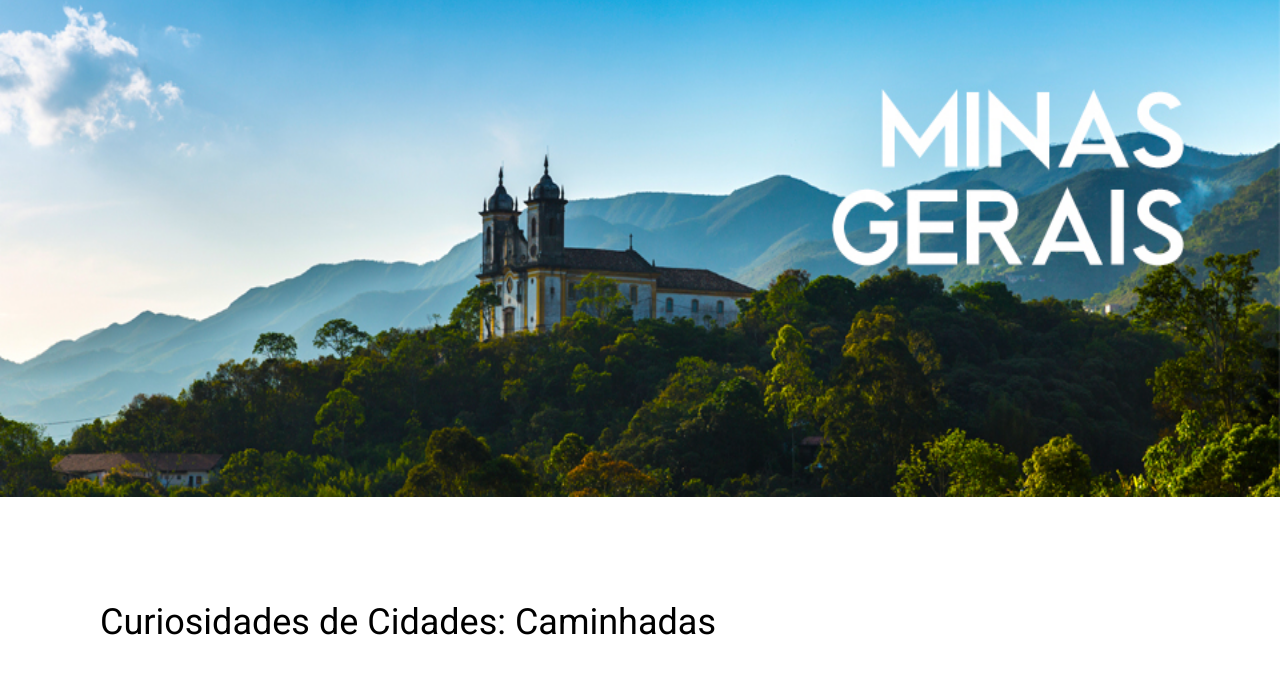
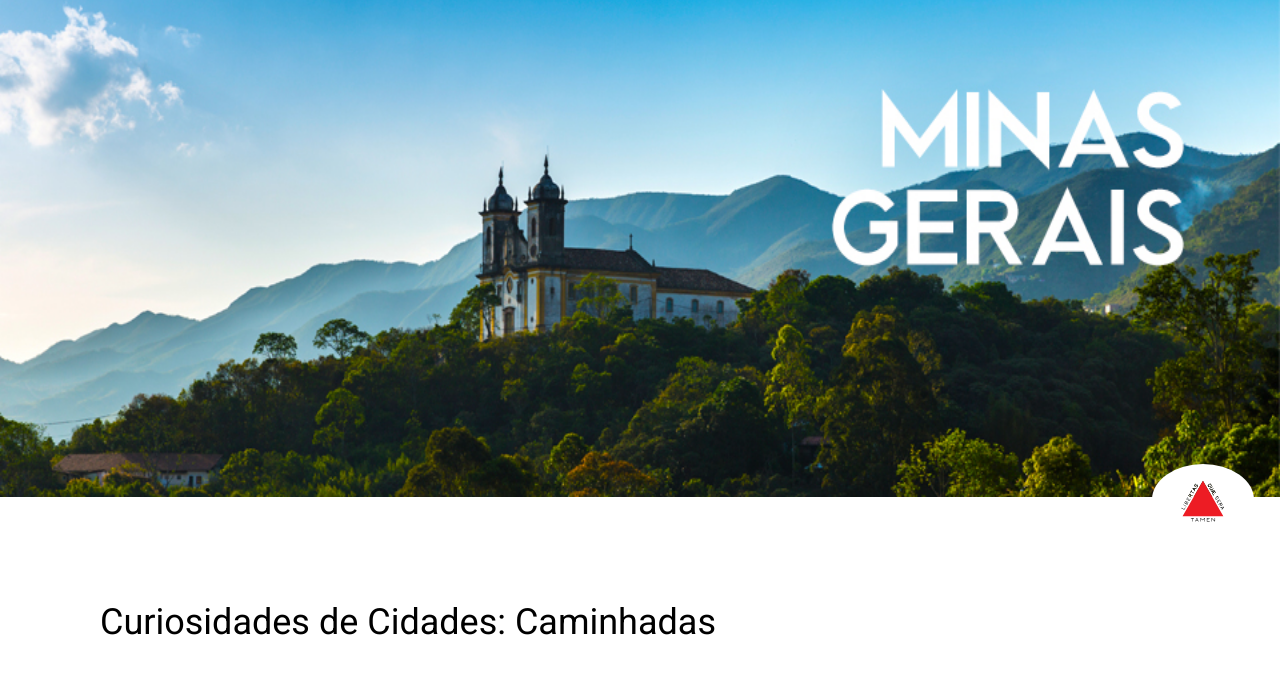
Before and after one commit to pdro-dev/checkpoint-front-01, a plain HTML site: page index.html in a window 1280 px wide. Shown: the part 248-922 px from the top of the page. Drawn offline with Linux system fonts and the light colour scheme; the site is published under a folder, as on GitHub Pages, so addresses that start at the root find nothing.

Commit message:
fix sticky-btn

```diff
--- a/index.html
+++ b/index.html
@@ -73,6 +73,6 @@
             </div>
         </div>
     </footer>
-    <a href="#home"><img src="/img/Bandeira_de_Minas_Gerais.svg" class="sticky-btn" alt=""></img></a>
+    <a href="#home"><img src="img/Bandeira_de_Minas_Gerais.svg" class="sticky-btn" alt=""></img></a>
 </body>
 </html>
```
